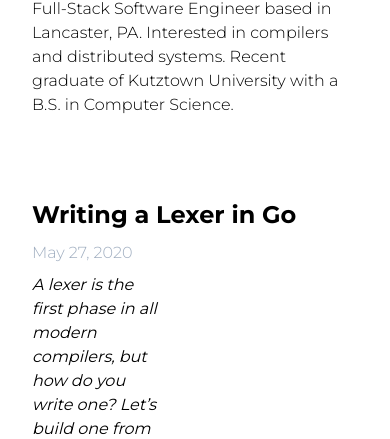
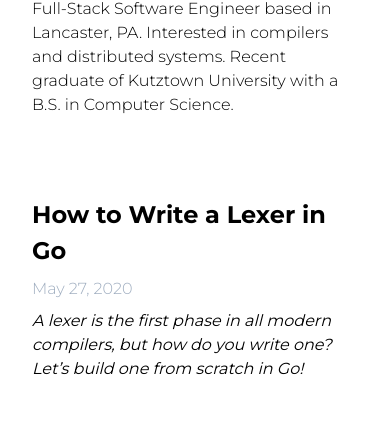
Before and after one commit to AaronRaff/aaronraff.github.io, a Gatsby site: page / in a window 390 px wide. Shown: the part 124-563 px from the top of the page. Built offline with nearby package versions, Linux system fonts and the light colour scheme; Gatsby itself is replaced by a stand-in of ours; some packages are replaced by stand-ins of ours.

Commit message:
add "how to" to title and fix subtitle margin on mobile

```diff
--- a/src/components/post-list.jsx
+++ b/src/components/post-list.jsx
@@ -29,7 +29,7 @@ export default function PostList() {
           <p className="font-light pb-2 text-gray-500">
             {node.frontmatter.date}
           </p>
-          <p className="mr-48 italic">{node.frontmatter.subtitle}</p>
+          <p className="md:mr-48 italic">{node.frontmatter.subtitle}</p>
         </Link>
       </div>
     );
--- a/src/posts/writing-a-lexer-in-go.md
+++ b/src/posts/how-to-write-a-lexer-in-go.md
@@ -1,10 +1,10 @@
 ---
 slug: "/blog/writing-a-lexer-in-go"
 date: "2020-05-27"
-title: "Writing a Lexer in Go"
+title: "How to Write a Lexer in Go"
 subtitle: "A lexer is the first phase in all modern compilers, but how do you write one? Let’s build one from scratch in Go!"
 altText: "An illustration of a lexer."
-featuredImage: ../images/writing-a-lexer-in-go-featured.jpg
+featuredImage: ../images/how-to-write-a-lexer-in-go-featured.jpg
 ---
 
 # What is a lexer?
```
Also changed, not shown: src/images/how-to-write-a-lexer-in-go-featured.jpg (added), src/images/my-first-post-image.jpg (deleted), src/images/profile-picture.jpg, src/images/writing-a-lexer-in-go-featured.jpg (deleted).
